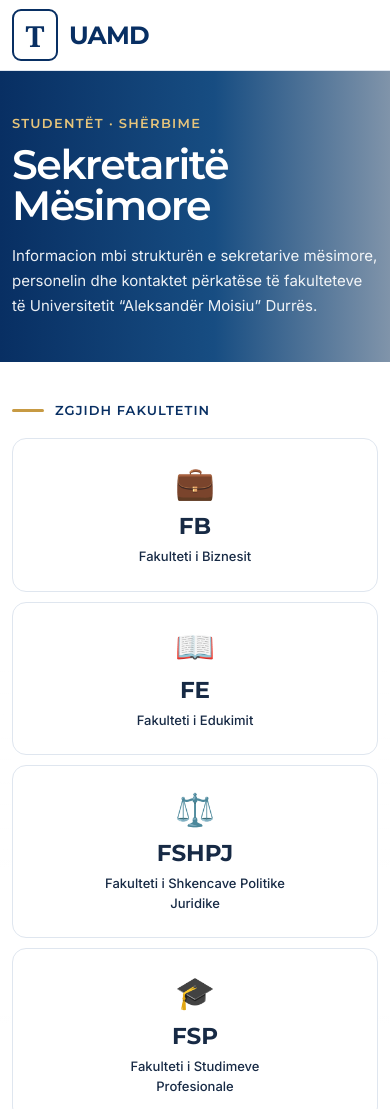
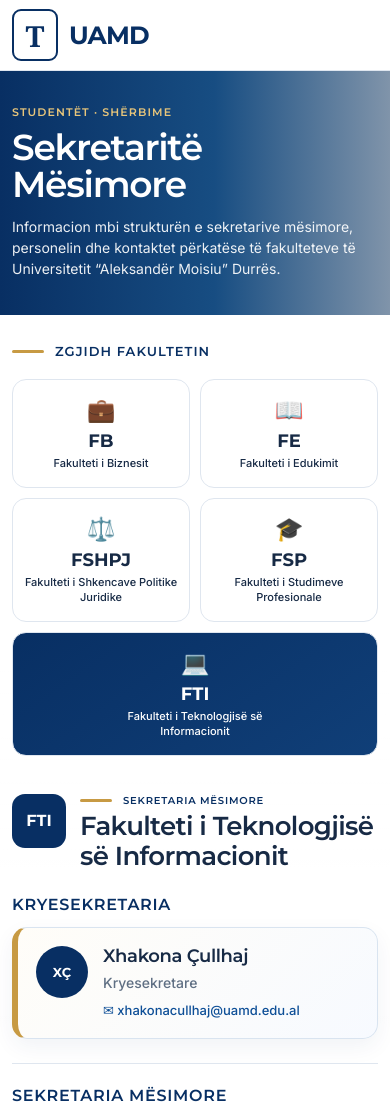
Before and after one commit to bushipamela37-beep/uamd-sekretarite-prototype, a plain HTML site: page index.html in a window 390 px wide. Shown: the top 1109 px of the page. Drawn offline with Linux system fonts and the light colour scheme.

Commit message:
Improve mobile layout

```diff
--- a/style.css
+++ b/style.css
@@ -1246,3 +1246,292 @@
   box-shadow:
     0 14px 32px rgba(8,47,99,.12);
 }
+
+/* ========================================
+   MOBILE UX IMPROVEMENTS
+   ======================================== */
+
+@media (max-width: 700px) {
+
+  /* HERO më kompakt */
+  .hero {
+    min-height: 220px;
+  }
+
+  .hero-content {
+    padding: 34px 0 36px;
+  }
+
+  .eyebrow {
+    font-size: 11px;
+    margin-bottom: 10px;
+  }
+
+  .hero h1 {
+    font-size: 36px;
+    line-height: 1.02;
+    margin-bottom: 14px;
+  }
+
+  .hero p {
+    font-size: 14px;
+    line-height: 1.5;
+    max-width: 100%;
+  }
+
+
+  /* ZGJIDH FAKULTETIN */
+  .faculty-section {
+    padding: 28px 0 20px;
+  }
+
+  .faculty-tabs {
+    display: grid;
+
+    grid-template-columns:
+      repeat(2, minmax(0, 1fr));
+
+    gap: 10px;
+
+    border: 0;
+    background: transparent;
+
+    overflow: visible;
+  }
+
+  .faculty-tab {
+    min-height: 105px;
+
+    padding: 16px 10px;
+
+    border: 1px solid var(--line) !important;
+    border-radius: 14px;
+
+    background: var(--white);
+  }
+
+  .faculty-tab:last-child {
+    grid-column: 1 / -1;
+  }
+
+  .faculty-tab .icon {
+    font-size: 23px;
+    margin-bottom: 6px;
+  }
+
+  .faculty-tab strong {
+    font-size: 18px;
+    margin-bottom: 4px;
+  }
+
+  .faculty-tab span {
+    font-size: 11px;
+    line-height: 1.35;
+  }
+
+
+  /* TITULLI I FAKULTETIT */
+  .faculty-workspace {
+    padding-top: 18px;
+  }
+
+  .faculty-heading {
+    gap: 14px;
+    margin-bottom: 24px;
+  }
+
+  .faculty-code {
+    width: 54px;
+    height: 54px;
+
+    border-radius: 13px;
+
+    font-size: 16px;
+  }
+
+  .faculty-heading .section-label {
+    font-size: 10px;
+  }
+
+  .faculty-heading h2 {
+    font-size: 26px;
+    line-height: 1.15;
+    margin-top: 5px;
+  }
+
+
+  /* SEKRETARIA E PARA NË MOBILE */
+  .faculty-main-grid {
+    display: grid;
+    grid-template-columns: 1fr;
+    gap: 20px;
+  }
+
+  .secretariat-center {
+    grid-column: 1;
+    grid-row: 1;
+  }
+
+  .bachelor-side {
+    grid-column: 1;
+    grid-row: 2;
+  }
+
+  .master-side {
+    grid-column: 1;
+    grid-row: 3;
+  }
+
+
+  /* GRUPET E STAFIT */
+  .staff-group {
+    margin-top: 24px;
+  }
+
+  .staff-group + .staff-group {
+    padding-top: 22px;
+  }
+
+  .staff-group-heading {
+    margin-bottom: 13px;
+  }
+
+  .staff-group-heading h3 {
+    font-size: 16px;
+  }
+
+
+  /* CARDS STAFF */
+  .staff-group-grid {
+    grid-template-columns: 1fr;
+    gap: 12px;
+  }
+
+  .staff-card {
+    padding: 18px;
+
+    min-height: auto;
+
+    border-radius: 15px;
+  }
+
+  .staff-card.chief {
+    min-height: auto;
+  }
+
+  .staff-person {
+    gap: 15px;
+  }
+
+  .staff-avatar {
+    width: 52px;
+    height: 52px;
+
+    flex-basis: 52px;
+
+    font-size: 13px;
+  }
+
+  .staff-details h4 {
+    font-size: 18px;
+
+    margin-bottom: 5px;
+
+    line-height: 1.2;
+  }
+
+  .staff-role {
+    font-size: 14px;
+
+    margin-bottom: 8px;
+  }
+
+  .staff-details a {
+    font-size: 13px;
+
+    line-height: 1.4;
+
+    overflow-wrap: anywhere;
+  }
+
+
+  /* BACHELOR / MASTER */
+  .academic-side {
+    padding: 18px;
+
+    border-radius: 15px;
+  }
+
+  .academic-side-header {
+    gap: 12px;
+
+    padding-bottom: 15px;
+    margin-bottom: 16px;
+  }
+
+  .academic-number {
+    width: 48px;
+    height: 48px;
+
+    flex-basis: 48px;
+
+    font-size: 14px;
+  }
+
+  .academic-side-header h3 {
+    font-size: 23px;
+  }
+
+  .academic-side-header small {
+    font-size: 10px;
+  }
+
+
+  /* PROGRAMET */
+  .program-category-title,
+  .master-type {
+    font-size: 11px;
+
+    margin-bottom: 12px;
+  }
+
+  .department-name {
+    font-size: 16px;
+
+    margin-bottom: 9px;
+
+    line-height: 1.35;
+  }
+
+  .department-block {
+    padding-bottom: 15px;
+  }
+
+  .department-block + .department-block {
+    margin-top: 15px;
+  }
+
+  .program-item {
+    padding:
+      11px
+      10px
+      11px
+      28px;
+
+    margin-top: 7px;
+
+    font-size: 14px;
+    line-height: 1.4;
+
+    border-radius: 9px;
+  }
+
+  .program-item::before {
+    left: 12px;
+    top: 17px;
+
+    width: 5px;
+    height: 5px;
+  }
+
+}
```
